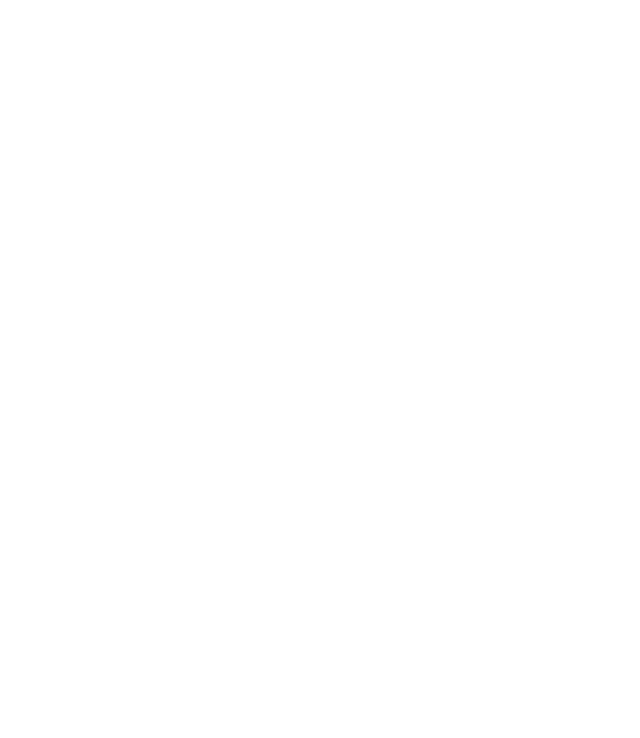
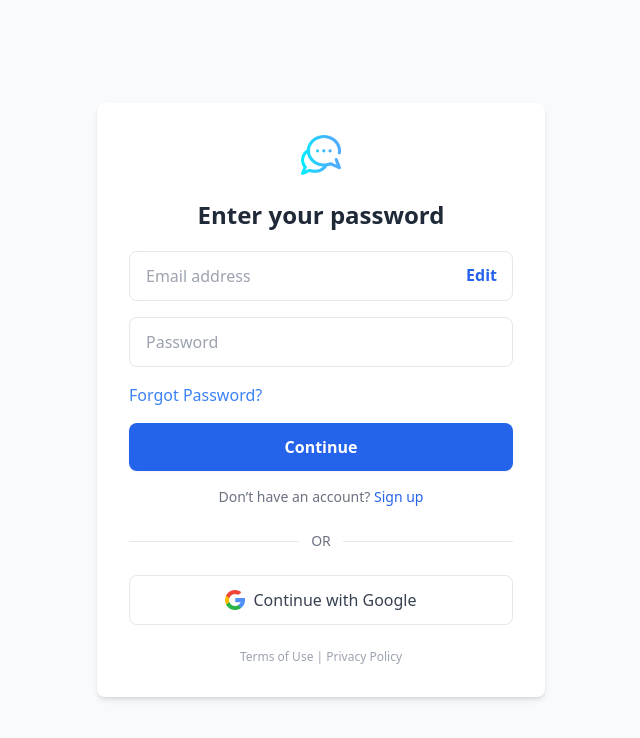
Before and after one commit to Mcdemzy/ChatLCU, a React (Vite) app: page /login/password in a window 1280 px wide. Before the commit this address had no page. Shown: the top 738 px of the page, without its empty margins (319-959 px from the left). Built offline with nearby package versions, Linux system fonts and the light colour scheme.

Commit message:
Refactor auth pages and routes

```diff
--- a/src/App.tsx
+++ b/src/App.tsx
@@ -1,7 +1,10 @@
 import { BrowserRouter as Router, Route, Routes } from "react-router";
 import LandingPage from "./pages/LandingPage";
-import SignupPage from "./pages/SignupPage";
-import LoginPage from "./pages/LoginPage";
+import SignupPage from "./pages/auth/SignupPage";
+import LoginPage from "./pages/auth/LoginPage";
+import Login from "./pages/auth/Login";
+import Signup from "./pages/auth/Signup";
+import ForgotPassword from "./pages/auth/ForgotPassword";
 
 function App() {
   return (
@@ -11,6 +14,9 @@ function App() {
           <Route path="/" element={<LandingPage />} />
           <Route path="/signup" element={<SignupPage />} />
           <Route path="/login" element={<LoginPage />} />
+          <Route path="/signup/password" element={<Signup />} />
+          <Route path="/login/password" element={<Login />} />
+          <Route path="/reset-password" element={<ForgotPassword />} />
         </Routes>
       </Router>
     </>
--- a/src/pages/Interface.tsx
+++ /dev/null
@@ -1,5 +0,0 @@
-const Interface = () => {
-  return <div>Interface</div>;
-};
-
-export default Interface;
--- /dev/null
+++ b/src/pages/auth/ForgotPassword.tsx
@@ -0,0 +1,73 @@
+import React from "react";
+import { Link } from "react-router-dom";
+
+const ForgotPassword: React.FC = () => {
+  return (
+    <div className="flex items-center justify-center h-screen bg-gray-50 animate-fade-in">
+      <div className="w-full max-w-md p-8 bg-white shadow-md rounded-lg animate-slide-down">
+        {/* Logo */}
+        <div className="flex justify-center mb-6 animate-fade-up">
+          <img
+            src="/images/chat.png"
+            alt="ChatLCU Logo"
+            className="h-10 w-10"
+          />
+        </div>
+
+        {/* Heading */}
+        <h2 className="text-center text-2xl font-semibold text-gray-800 mb-4 animate-fade-up-delay">
+          Reset Your Password
+        </h2>
+
+        <p className="text-center mb-6">
+          Enter your Phone number or Email address and we will send you
+          instructions to reset your password.
+        </p>
+
+        {/* Email Input */}
+        <div className="animate-fade-up-delay relative">
+          <input
+            id="email"
+            type="email"
+            placeholder="Email address"
+            className="w-full mt-1 px-4 py-3 border rounded-lg text-gray-700 focus:ring-2 focus:ring-blue-500 focus:outline-none"
+          />
+          <Link
+            to="/login"
+            className="absolute right-4 top-4 text-blue-600 font-semibold"
+          >
+            Edit
+          </Link>
+        </div>
+
+        {/* Login Button */}
+        <button
+          type="submit"
+          className="w-full mt-4 bg-blue-600 hover:bg-blue-700 text-white font-semibold py-3 rounded-lg shadow-sm transition-all animate-fade-up-delay"
+        >
+          Continue
+        </button>
+
+        {/* Signup Link */}
+        <p className="text-center text-[1rem] font-semibold text-gray-500 mt-4 animate-fade-up-delay">
+          <Link to="/login" className="text-blue-600 hover:underline">
+            Back to Login
+          </Link>
+        </p>
+
+        {/* Footer
+        <p className="text-center text-xs text-gray-400 mt-6 animate-fade-up-delay">
+          <Link to="#" className="hover:underline">
+            Terms of Use
+          </Link>{" "}
+          |{" "}
+          <Link to="#" className="hover:underline">
+            Privacy Policy
+          </Link>
+        </p> */}
+      </div>
+    </div>
+  );
+};
+
+export default ForgotPassword;
--- /dev/null
+++ b/src/pages/auth/Login.tsx
@@ -0,0 +1,110 @@
+import React from "react";
+import { Link } from "react-router-dom";
+
+const Login: React.FC = () => {
+  return (
+    <div className="flex items-center justify-center h-screen bg-gray-50 animate-fade-in">
+      <div className="w-full max-w-md p-8 bg-white shadow-md rounded-lg animate-slide-down">
+        {/* Logo */}
+        <div className="flex justify-center mb-6 animate-fade-up">
+          <img
+            src="/images/chat.png"
+            alt="ChatLCU Logo"
+            className="h-10 w-10"
+          />
+        </div>
+
+        {/* Heading */}
+        <h2 className="text-center text-2xl font-semibold text-gray-800 mb-4 animate-fade-up-delay">
+          Enter your password
+        </h2>
+
+        {/* Email Input */}
+        <div className="animate-fade-up-delay relative">
+          <input
+            id="email"
+            type="email"
+            placeholder="Email address"
+            className="w-full mt-1 px-4 py-3 border rounded-lg text-gray-700 focus:ring-2 focus:ring-blue-500 focus:outline-none"
+          />
+          <Link
+            to="/login"
+            className="absolute right-4 top-4 text-blue-600 font-semibold"
+          >
+            Edit
+          </Link>
+        </div>
+        {/* Email Input */}
+        <div className="animate-fade-up-delay">
+          <input
+            id="password"
+            type="password"
+            placeholder="Password"
+            className="w-full mt-4 px-4 py-3 border rounded-lg text-gray-700 focus:ring-2 focus:ring-blue-500 focus:outline-none"
+          />
+        </div>
+
+        {/* Signup Link */}
+        <p className="text-[1rem] text-gray-500 mt-4 animate-fade-up-delay">
+          <Link to="/reset-password" className="text-blue-500 hover:underline">
+            Forgot Password?
+          </Link>
+        </p>
+
+        {/* Login Button */}
+        <button
+          type="submit"
+          className="w-full mt-4 bg-blue-600 hover:bg-blue-700 text-white font-semibold py-3 rounded-lg shadow-sm transition-all animate-fade-up-delay"
+        >
+          Continue
+        </button>
+
+        {/* Signup Link */}
+        <p className="text-center text-sm text-gray-500 mt-4 animate-fade-up-delay">
+          Don’t have an account?{" "}
+          <Link to="/signup" className="text-blue-600 hover:underline">
+            Sign up
+          </Link>
+        </p>
+
+        {/* Divider */}
+        <div className="relative my-6 animate-fade-up-delay">
+          <div className="absolute inset-0 flex items-center">
+            <div className="w-full border-t border-gray-200"></div>
+          </div>
+          <div className="relative flex justify-center text-sm">
+            <span className="px-3 bg-white text-gray-500">OR</span>
+          </div>
+        </div>
+
+        {/* OAuth Buttons */}
+        <div className="space-y-3 animate-fade-up-delay">
+          <button
+            type="button"
+            className="w-full flex items-center justify-center py-3 border rounded-lg text-gray-700 hover:bg-gray-100 transition"
+          >
+            <img
+              src="/images/google.png"
+              alt="Google"
+              className="h-5 w-5 mr-2"
+            />
+            Continue with Google
+          </button>
+        </div>
+
+        {/* Footer */}
+        <p className="text-center text-xs text-gray-400 mt-6 animate-fade-up-delay">
+          <Link to="#" className="hover:underline">
+            Terms of Use
+          </Link>{" "}
+          |{" "}
+          <Link to="#" className="hover:underline">
+            Privacy Policy
+          </Link>
+        </p>
+      </div>
+    </div>
+  );
+};
+
+export default Login;
--- a/src/pages/SignupPage.tsx
+++ b/src/pages/auth/LoginPage.tsx
@@ -1,43 +1,54 @@
 import React from "react";
-import { Link } from "react-router-dom";
+import { Link, useNavigate } from "react-router-dom";
 
-const SignupPage: React.FC = () => {
+const LoginPage: React.FC = () => {
+  const navigate = useNavigate();
+
+  const handleSubmit = () => {
+    navigate("/login/password");
+  };
+
   return (
     <div className="flex items-center justify-center h-screen bg-gray-50 animate-fade-in">
       <div className="w-full max-w-md p-8 bg-white shadow-md rounded-lg animate-slide-down">
         {/* Logo */}
         <div className="flex justify-center mb-6 animate-fade-up">
-          <img src="images/chat.png" alt="ChatLCU Logo" className="h-10 w-10" />
+          <img
+            src="/images/chat.png"
+            alt="ChatLCU Logo"
+            className="h-10 w-10"
+          />
         </div>
 
         {/* Heading */}
         <h2 className="text-center text-2xl font-semibold text-gray-800 mb-4 animate-fade-up-delay">
-          Create Your Account
+          Login to your account
         </h2>
 
         {/* Email Input */}
-        <div>
+        <div className="animate-fade-up-delay">
           <input
             id="email"
             type="email"
             placeholder="Email address"
-            className="w-full mt-1 px-4 py-3 border rounded-lg text-gray-700 focus:ring-2 focus:ring-blue-500 focus:outline-none animate-fade-up"
+            className="w-full mt-1 px-4 py-3 border rounded-lg text-gray-700 focus:ring-2 focus:ring-blue-500 focus:outline-none"
           />
         </div>
 
-        {/* Continue Button */}
+        {/* Login Button */}
         <button
           type="submit"
           className="w-full mt-4 bg-blue-600 hover:bg-blue-700 text-white font-semibold py-3 rounded-lg shadow-sm transition-all animate-fade-up-delay"
+          onClick={handleSubmit}
         >
           Continue
         </button>
 
-        {/* Login Link */}
-        <p className="text-center text-sm text-gray-500 mt-4 animate-fade-up">
-          Already have an account?{" "}
-          <Link to="/login" className="text-blue-600 hover:underline">
-            Login
+        {/* Signup Link */}
+        <p className="text-center text-sm text-gray-500 mt-4 animate-fade-up-delay">
+          Don’t have an account?{" "}
+          <Link to="/signup" className="text-blue-600 hover:underline">
+            Sign up
           </Link>
         </p>
 
@@ -52,13 +63,13 @@ const SignupPage: React.FC = () => {
         </div>
 
         {/* OAuth Buttons */}
-        <div className="space-y-3 animate-fade-up">
+        <div className="space-y-3 animate-fade-up-delay">
           <button
             type="button"
             className="w-full flex items-center justify-center py-3 border rounded-lg text-gray-700 hover:bg-gray-100 transition"
           >
             <img
-              src="images/google.png"
+              src="/images/google.png"
               alt="Google"
               className="h-5 w-5 mr-2"
             />
@@ -81,4 +92,4 @@ const SignupPage: React.FC = () => {
   );
 };
 
-export default SignupPage;
+export default LoginPage;
--- a/src/pages/LoginPage.tsx
+++ b/src/pages/auth/Signup.tsx
@@ -1,27 +1,46 @@
 import React from "react";
 import { Link } from "react-router-dom";
 
-const LoginPage: React.FC = () => {
+const Signup: React.FC = () => {
   return (
     <div className="flex items-center justify-center h-screen bg-gray-50 animate-fade-in">
       <div className="w-full max-w-md p-8 bg-white shadow-md rounded-lg animate-slide-down">
         {/* Logo */}
         <div className="flex justify-center mb-6 animate-fade-up">
-          <img src="images/chat.png" alt="ChatLCU Logo" className="h-10 w-10" />
+          <img
+            src="/images/chat.png"
+            alt="ChatLCU Logo"
+            className="h-10 w-10"
+          />
         </div>
 
         {/* Heading */}
         <h2 className="text-center text-2xl font-semibold text-gray-800 mb-4 animate-fade-up-delay">
-          Login to your account
+          Enter your password
         </h2>
 
         {/* Email Input */}
-        <div className="animate-fade-up-delay">
+        <div className="animate-fade-up-delay relative">
           <input
             id="email"
             type="email"
             placeholder="Email address"
             className="w-full mt-1 px-4 py-3 border rounded-lg text-gray-700 focus:ring-2 focus:ring-blue-500 focus:outline-none"
+          />
+          <Link
+            to="/login"
+            className="absolute right-4 top-4 text-blue-600 font-semibold"
+          >
+            Edit
+          </Link>
+        </div>
+        {/* Email Input */}
+        <div className="animate-fade-up-delay">
+          <input
+            id="password"
+            type="password"
+            placeholder="Password"
+            className="w-full mt-4 px-4 py-3 border rounded-lg text-gray-700 focus:ring-2 focus:ring-blue-500 focus:outline-none"
           />
         </div>
 
@@ -34,39 +53,13 @@ const LoginPage: React.FC = () => {
         </button>
 
         {/* Signup Link */}
-        <p className="text-center text-sm text-gray-500 mt-4 animate-fade-up-delay">
-          Don’t have an account?{" "}
+        <p className="text-center text-[1rem] font-semibold text-gray-500 mt-4 animate-fade-up-delay">
           <Link to="/signup" className="text-blue-600 hover:underline">
-            Sign up
+            Go back
           </Link>
         </p>
 
-        {/* Divider */}
-        <div className="relative my-6 animate-fade-up-delay">
-          <div className="absolute inset-0 flex items-center">
-            <div className="w-full border-t border-gray-200"></div>
-          </div>
-          <div className="relative flex justify-center text-sm">
-            <span className="px-3 bg-white text-gray-500">OR</span>
-          </div>
-        </div>
-
-        {/* OAuth Buttons */}
-        <div className="space-y-3 animate-fade-up-delay">
-          <button
-            type="button"
-            className="w-full flex items-center justify-center py-3 border rounded-lg text-gray-700 hover:bg-gray-100 transition"
-          >
-            <img
-              src="images/google.png"
-              alt="Google"
-              className="h-5 w-5 mr-2"
-            />
-            Continue with Google
-          </button>
-        </div>
-
-        {/* Footer */}
+        {/* Footer
         <p className="text-center text-xs text-gray-400 mt-6 animate-fade-up-delay">
           <Link to="#" className="hover:underline">
             Terms of Use
@@ -75,10 +68,10 @@ const LoginPage: React.FC = () => {
           <Link to="#" className="hover:underline">
             Privacy Policy
           </Link>
-        </p>
+        </p> */}
       </div>
     </div>
   );
 };
 
-export default LoginPage;
+export default Signup;
--- /dev/null
+++ b/src/pages/auth/SignupPage.tsx
@@ -0,0 +1,91 @@
+import React from "react";
+import { Link, useNavigate } from "react-router-dom";
+
+const SignupPage: React.FC = () => {
+  const navigate = useNavigate();
+
+  const handleSubmit = () => {
+    navigate("/signup/password");
+  };
+
+  return (
+    <div className="flex items-center justify-center h-screen bg-gray-50 animate-fade-in">
+      <div className="w-full max-w-md p-8 bg-white shadow-md rounded-lg animate-slide-down">
+        {/* Logo */}
+        <div className="flex justify-center mb-6 animate-fade-up">
+          <img src="images/chat.png" alt="ChatLCU Logo" className="h-10 w-10" />
+        </div>
+
+        {/* Heading */}
+        <h2 className="text-center text-2xl font-semibold text-gray-800 mb-4 animate-fade-up-delay">
+          Create Your Account
+        </h2>
+
+        {/* Email Input */}
+        <div>
+          <input
+            id="email"
+            type="email"
+            placeholder="Email address"
+            className="w-full mt-1 px-4 py-3 border rounded-lg text-gray-700 focus:ring-2 focus:ring-blue-500 focus:outline-none animate-fade-up"
+          />
+        </div>
+
+        {/* Continue Button */}
+        <button
+          type="submit"
+          className="w-full mt-4 bg-blue-600 hover:bg-blue-700 text-white font-semibold py-3 rounded-lg shadow-sm transition-all animate-fade-up-delay"
+          onClick={handleSubmit}
+        >
+          Continue
+        </button>
+
+        {/* Login Link */}
+        <p className="text-center text-sm text-gray-500 mt-4 animate-fade-up">
+          Already have an account?{" "}
+          <Link to="/login" className="text-blue-600 hover:underline">
+            Login
+          </Link>
+        </p>
+
+        {/* Divider */}
+        <div className="relative my-6 animate-fade-up-delay">
+          <div className="absolute inset-0 flex items-center">
+            <div className="w-full border-t border-gray-200"></div>
+          </div>
+          <div className="relative flex justify-center text-sm">
+            <span className="px-3 bg-white text-gray-500">OR</span>
+          </div>
+        </div>
+
+        {/* OAuth Buttons */}
+        <div className="space-y-3 animate-fade-up">
+          <button
+            type="button"
+            className="w-full flex items-center justify-center py-3 border rounded-lg text-gray-700 hover:bg-gray-100 transition"
+          >
+            <img
+              src="images/google.png"
+              alt="Google"
+              className="h-5 w-5 mr-2"
+            />
+            Continue with Google
+          </button>
+        </div>
+
+        {/* Footer */}
+        <p className="text-center text-xs text-gray-400 mt-6 animate-fade-up-delay">
+          <Link to="#" className="hover:underline">
+            Terms of Use
+          </Link>{" "}
+          |{" "}
+          <Link to="#" className="hover:underline">
+            Privacy Policy
+          </Link>
+        </p>
+      </div>
+    </div>
+  );
+};
+
+export default SignupPage;
```
